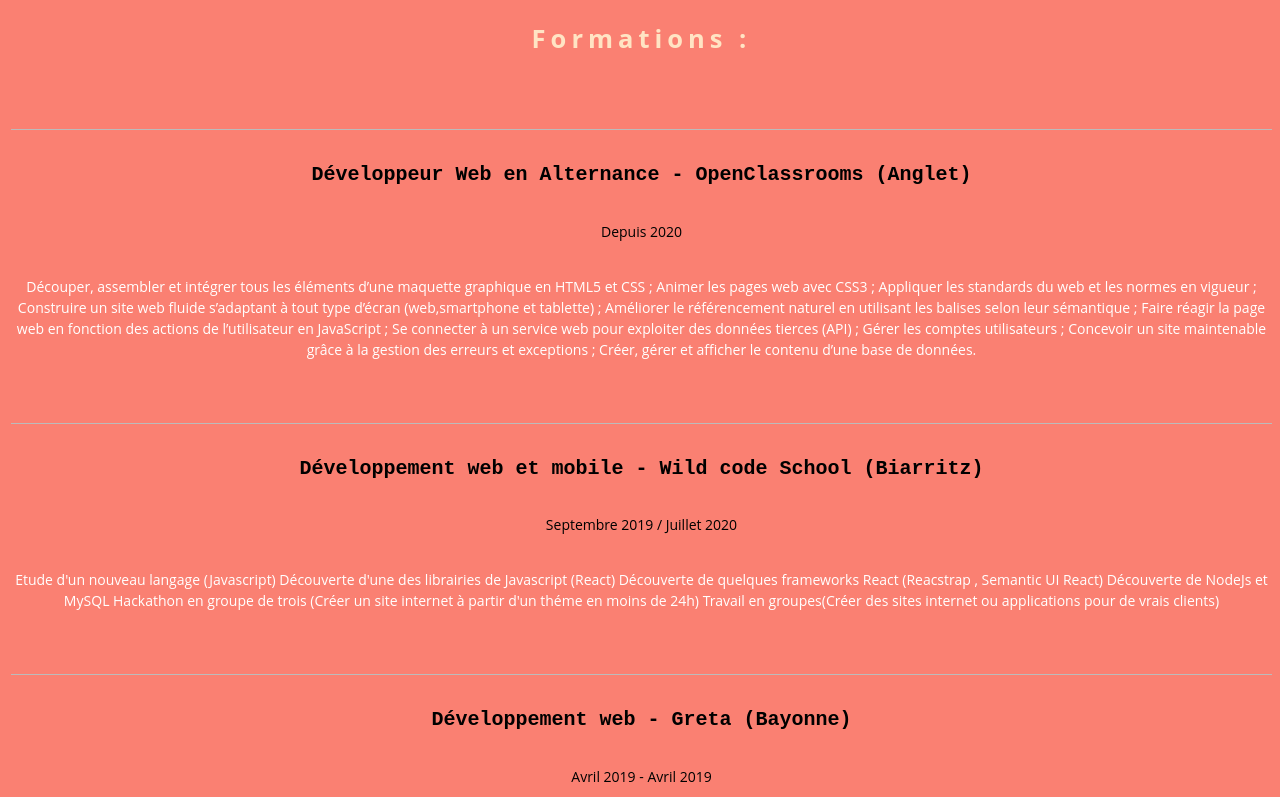
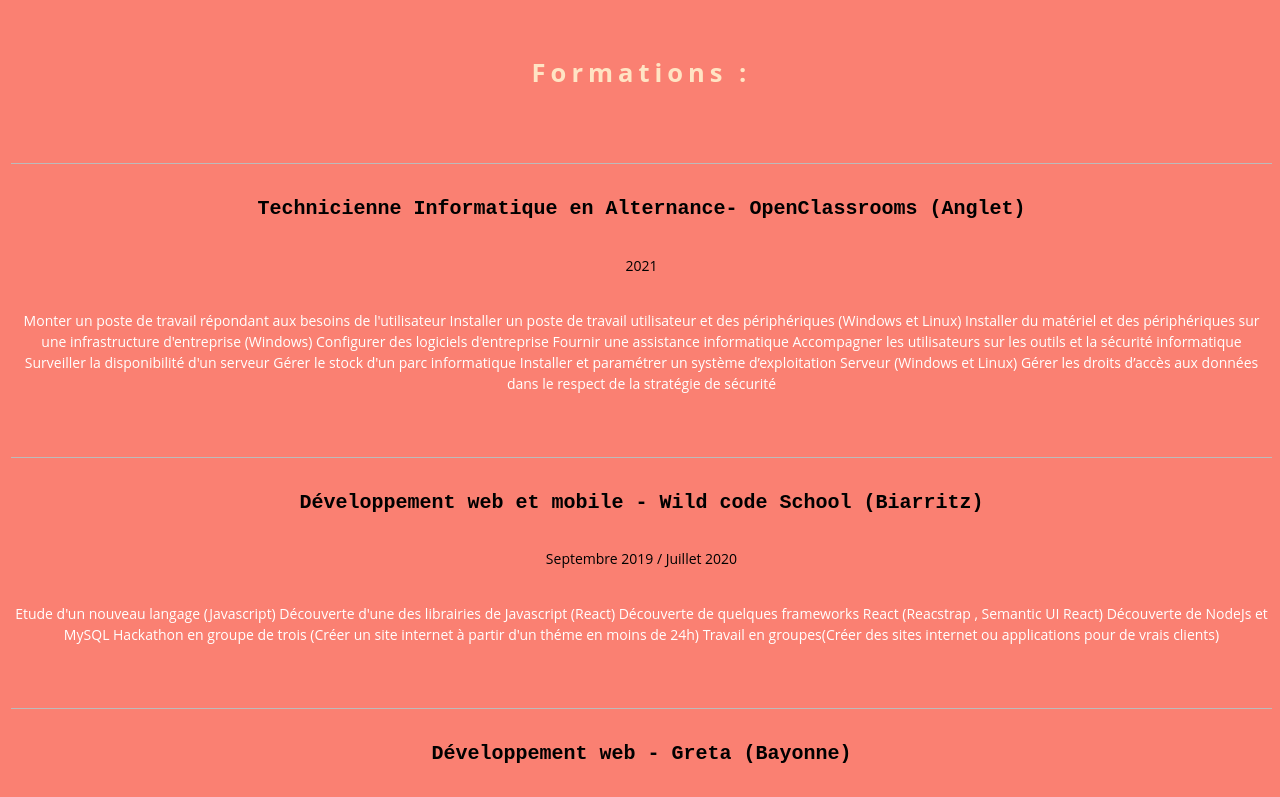
Before and after one commit to fan6559/my, a React (Create React App) app: page /about in a window 1280 px wide. Shown: the part 2000-2797 px from the top of the page. Built offline with nearby package versions, Linux system fonts and the light colour scheme.

Commit message:
mis à jour

```diff
--- a/src/Components/About/About.jsx
+++ b/src/Components/About/About.jsx
@@ -7,10 +7,10 @@ function About() {
         <div id="about" className="about">
       <div className="row">
           <div className="three columns">
-            <img className="prof" src="https://media-exp1.licdn.com/dms/image/C4D03AQE4p9Vm7IPMPg/profile-displayphoto-shrink_200_200/0/1611690552506?e=1617235200&v=beta&t=SH8ps3Y_278ApMZLXzjv0gtPmFhR2oNxLbOzbeLSZPw" alt="" />
+            <img className="prof" src="https://media-exp1.licdn.com/dms/image/C4D03AQE4p9Vm7IPMPg/profile-displayphoto-shrink_800_800/0/1611690552506?e=1632960000&v=beta&t=pmTglk9csxTY2gDVtZX6K3U0Jy-u2D3Pzw7hn5rpNLQ" alt="" />
           </div>
           <div className="nine columns main-col">
-            <p>Je m'appelle Fanny j'ai 23 ans, j'habite Anglet. Passionnée par le numérique et les jeux vidéos, j'ai entrepris une formation de développeur web et mobile (Wild Code School, Biarritz). Je souhaite aujourd'hui poursuivre le développement de mes projets web et me mettre au service d'un manager qui me donnerait ma chance pour un premier emploi (livraison, grande distribution, accueil...)
+            <p>Je m'appelle Fanny j'ai 24 ans, j'habite Anglet. Passionnée par le numérique et les jeux vidéos, j'ai entrepris une formation de développeur web et mobile (Wild Code School, Biarritz). Je souhaite aujourd'hui poursuivre le développement de mes projets web en effectutant une formation de technicien informaticien ( Bac +2) en alternance avec Openclassroom pour développer de nouvelles compétences.
             </p>
         </div>
         </div>
--- a/src/Components/BasicExample/BasicExample.jsx
+++ b/src/Components/BasicExample/BasicExample.jsx
@@ -31,7 +31,7 @@ export default function BasicExample() {
         <ul id="nav" className="nav">
           <li className="current">
             <a className="smoothscroll">
-            <Link to="/header">Accueiiiiiiiiiiiiiiil</Link>
+            <Link to="/header">Accueil</Link>
             </a>
           </li>
           <li>
--- a/src/Components/Header/Header.css
+++ b/src/Components/Header/Header.css
@@ -1,6 +1,6 @@
 header {
    position: relative;
-   height: 896px;
+   height: 930px;
    min-height: 500px;
    width: 100%;
    background: url(../Image/image1.jpeg) no-repeat top center;
--- a/src/Components/Resume/Resume.jsx
+++ b/src/Components/Resume/Resume.jsx
@@ -11,21 +11,22 @@ function Resume () {
                 <img src=""></img>
                 </div>
                 <div className="infor">
-                    <h3>Développeur Web en Alternance - OpenClassrooms (Anglet)</h3>
-                    <h4>Depuis 2020</h4>
+                    <h3>Technicienne Informatique en Alternance- OpenClassrooms (Anglet)</h3>
+                    <h4>2021</h4>
                 </div>
                 <div className="res">
                     <div className="nou">
-                    <p>Découper, assembler et intégrer tous les éléments d’une maquette graphique en HTML5 et CSS ;
-                        Animer les pages web avec CSS3 ;
-                        Appliquer les standards du web et les normes en vigueur ;
-                        Construire un site web fluide s’adaptant à tout type d’écran (web,smartphone et tablette) ;
-                        Améliorer le référencement naturel en utilisant les balises selon leur sémantique ;
-                        Faire réagir la page web en fonction des actions de l’utilisateur en JavaScript ;
-                        Se connecter à un service web pour exploiter des données tierces (API) ;
-                        Gérer les comptes utilisateurs ;
-                        Concevoir un site maintenable grâce à la gestion des erreurs et exceptions ;
-                        Créer, gérer et afficher le contenu d’une base de données.</p>
+                    <p>Monter un poste de travail répondant aux besoins de l'utilisateur
+                        Installer un poste de travail utilisateur et des périphériques (Windows et Linux)
+                        Installer du matériel et des périphériques sur une infrastructure d'entreprise
+                        (Windows)
+                        Configurer des logiciels d'entreprise
+                        Fournir une assistance informatique
+                        Accompagner les utilisateurs sur les outils et la sécurité informatique
+                        Surveiller la disponibilité d'un serveur
+                        Gérer le stock d'un parc informatique
+                        Installer et paramétrer un système d’exploitation Serveur (Windows et Linux)
+                        Gérer les droits d’accès aux données dans le respect de la stratégie de sécurité</p>
                     </div>
                 </div>
                 <div className="wild">
@@ -76,7 +77,7 @@ function Resume () {
                         </div>
                     </div>
                     <div className="bou">
-                    <a className="but" href="https://cvdesignr.com/p/5ee736e775bf0?hl=fr_FR" target="_blank" download>Télécharger mon CV</a>
+                    <a className="but" href="https://cvdesignr.com/p/5ee736e775bf0" target="_blank" download>Télécharger mon CV</a>
                     </div>
 
                     </div>
```
Also changed, not shown: 2 other files (tests, documents, lock files or other folders).
